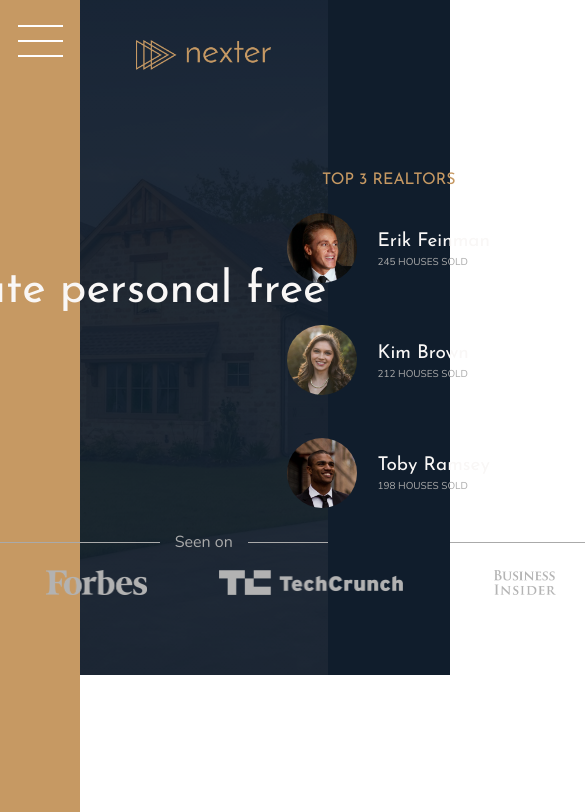
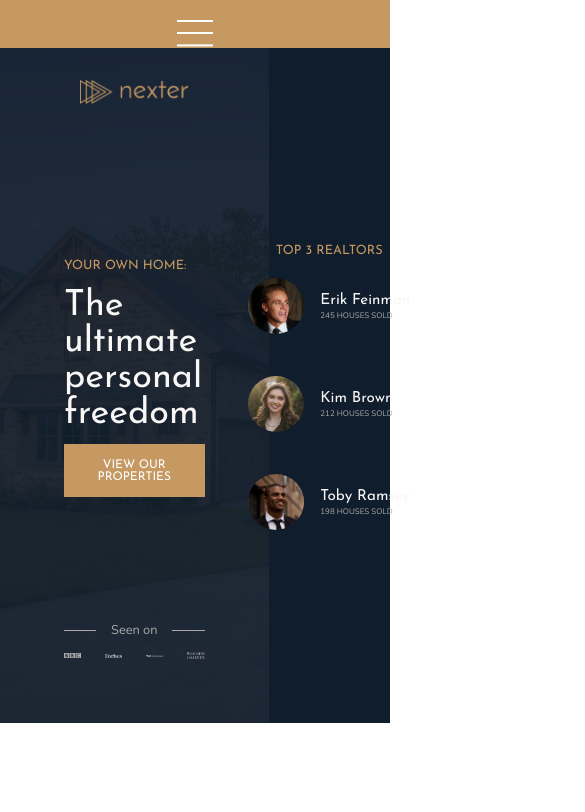
Before and after one commit to mike1234-pixel/Nexter, a website: page index.html in a window 390 px wide. Shown: the top 812 px of the page, 585 px wide, since content can reach past the window. Drawn offline with nearby package versions, Linux system fonts and the light colour scheme.

Commit message:
added media queries in _base.scss and _header.scss

```diff
--- a/sass/_base.scss
+++ b/sass/_base.scss
@@ -14,6 +14,11 @@
 $font-primary: "Nunito", sans-serif;
 $font-display: "Josefin Sans", sans-serif;
 
+// RESPONSIVE BREAKPOINTS
+
+$bp-largest: 75em; //1200px / 16 = 75em
+$bp-large: 62.5em; // 1000px
+
 // GLOBAL RESET
 
 *,
@@ -27,6 +32,10 @@
 html {
   box-sizing: border-box;
   font-size: 62.5%; // so that 1rem = 10 pixels
+
+  @media only screen and (max-width: $bp-largest) {
+    font-size: 50%; // 1rem = 8px on screen sizes < 1200px
+  }
 }
 
 body {
@@ -49,6 +58,14 @@
   /* note: if we didn't have the sidebar, then margin: auto 0 would have centered the column as well */
   // Then, the vertical grid lines are named, and
   // in the repeat() we have a named set of columns, with grid-lines named col-start 1, col-end 1, col-start 2, col-end 2, and so on through to 8.
+
+  @media only screen and (max-width: $bp-large) {
+    grid-template-rows: 6rem 80vh min-content 40vw repeat(3, min-content);
+    grid-template-columns:
+      [full-start] minmax(6rem, 1fr)
+      [center-start] repeat(8, [col-start] minmax(min-content, 14rem) [col-end])
+      [center-end] minmax(6rem, 1fr) [full-end];
+  }
 }
 
 // in a grid layout the overall focus tends to be on the columns rather than the rows,
--- a/sass/_header.scss
+++ b/sass/_header.scss
@@ -10,8 +10,9 @@
   padding: 4rem 8rem 8rem;
 
   display: grid;
-  grid-template-rows: 1fr min-content 6rem 1fr;
-  grid-template-columns: max-content;
+  grid-template-rows: 1fr min-content minmax(6rem, min-content) 1fr;
+  // the column should never be more narrow than the content:
+  grid-template-columns: minmax(min-content, max-content);
   grid-row-gap: 1.5rem;
   justify-content: center;
 
@@ -51,9 +52,11 @@
     grid-template-columns: repeat(4, 1fr);
     grid-column-gap: 3rem;
     justify-items: center;
+    align-items: center;
 
     img {
-      height: 2.5rem;
+      max-height: 2.5rem;
+      max-width: 100%;
       filter: brightness(
         70%
       ); // number below 100% image gets darker, above gets lighter
--- a/sass/_sidebar.scss
+++ b/sass/_sidebar.scss
@@ -6,6 +6,11 @@
   // to center the nav-btn horizontally in the sidebar:
   display: flex;
   justify-content: center;
+
+  @media only screen and (max-width: $bp-large) {
+    grid-column: 1 / -1;
+    grid-row: 1 / 2;
+  }
 }
 
 .nav-btn {
```
Also changed, not shown: css/style.css.
